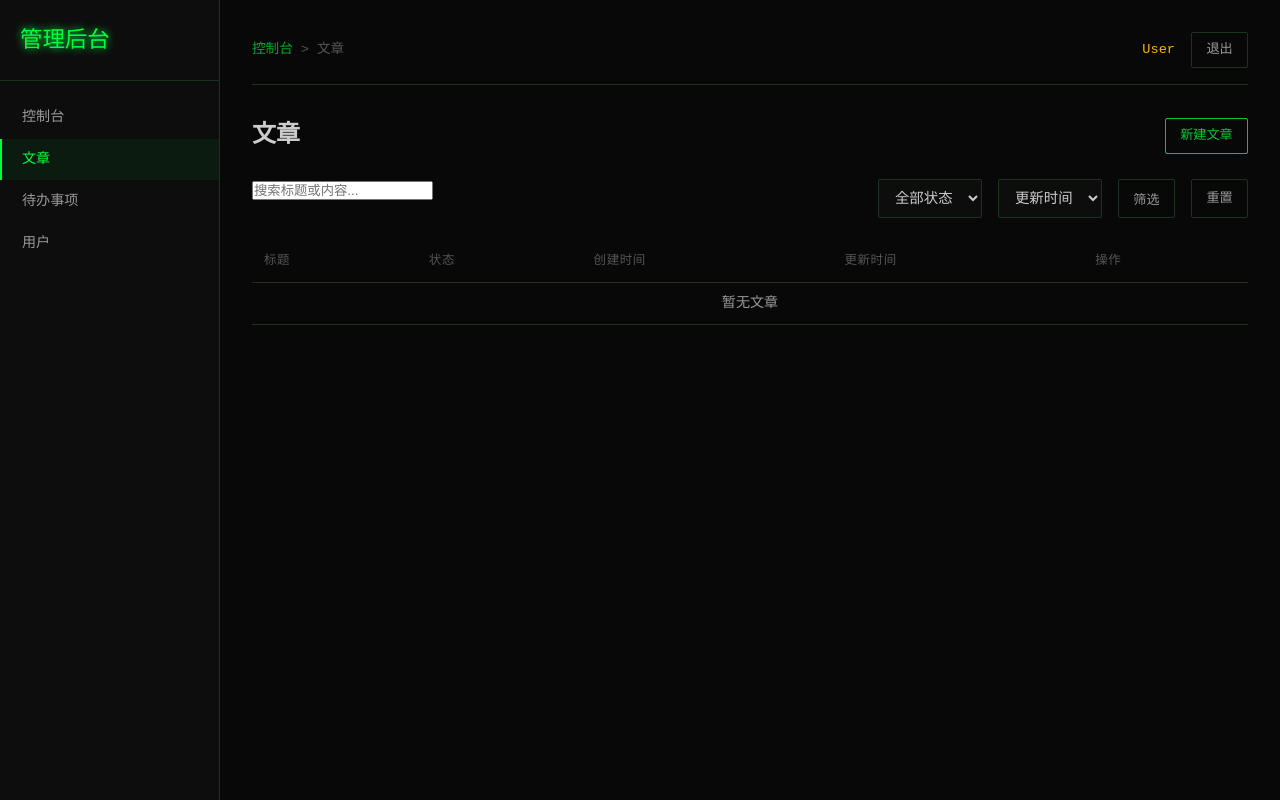
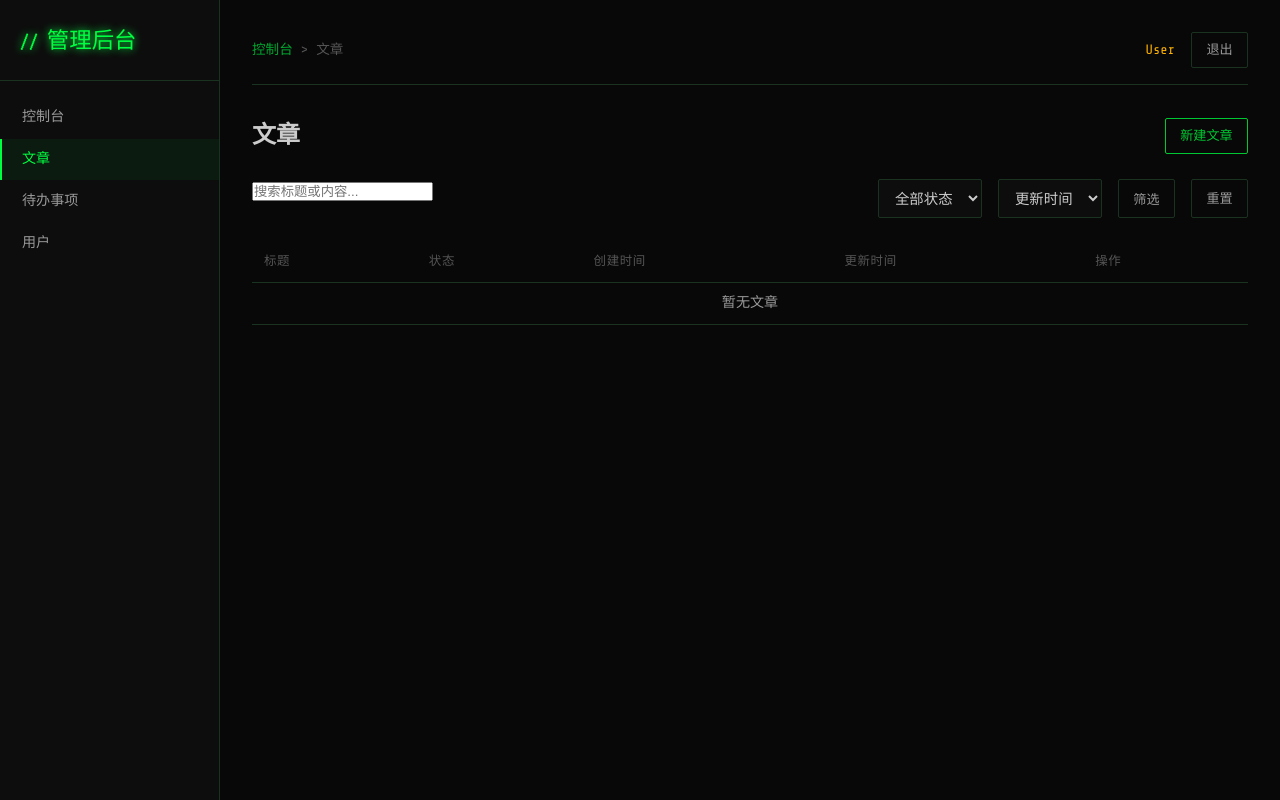
Before and after one commit to MarkeNoBoluo/Website, a Flask app: page /admin/articles in a window 1280 px wide. Run offline with Flask 3, Linux system fonts and the light colour scheme; the visitor is signed in with stand-in values (Sample User, id 1); parts of the project's set-up code (start-up, migrations or seed data) failed here and were passed over.

Commit message:
feat(05-04): add terminal fonts and fix admin base template
- Load Share Tech Mono and VT323 fonts via Google Fonts CDN
- Update sidebar logo to use // prefix terminal style
- Set lang=zh-CN for Chinese content
- Preserve existing layout, nav, flash messages, and content blocks

```diff
--- a/app/admin/templates/admin/base.html
+++ b/app/admin/templates/admin/base.html
@@ -1,9 +1,12 @@
 <!DOCTYPE html>
-<html lang="en">
+<html lang="zh-CN">
 <head>
     <meta charset="UTF-8">
     <meta name="viewport" content="width=device-width, initial-scale=1.0">
     <title>{% block title %}管理后台{% endblock %}</title>
+    <link rel="preconnect" href="https://fonts.googleapis.com">
+    <link rel="preconnect" href="https://fonts.gstatic.com" crossorigin>
+    <link href="https://fonts.googleapis.com/css2?family=Share+Tech+Mono&family=VT323&display=swap" rel="stylesheet">
     <link rel="stylesheet" href="{{ url_for('static', filename='css/admin.css') }}">
     {% block extra_css %}{% endblock %}
 </head>
@@ -12,7 +15,7 @@
         <!-- Sidebar -->
         <aside class="sidebar">
             <div class="sidebar-logo">
-                <h1>管理后台</h1>
+                <h1>// 管理后台</h1>
             </div>
             <ul class="sidebar-nav">
                 <li>
```
